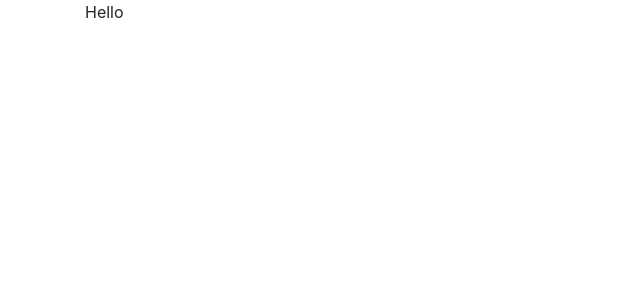
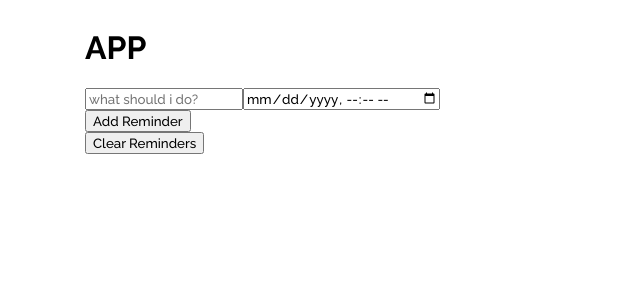
Before and after one commit to el8rbawy/Reminder-App, a React (Create React App) app: page / in a window 1280 px wide. Shown: the top 300 px of the page, without its empty margins (0-640 px from the left). Built offline with nearby package versions, Linux system fonts and the light colour scheme.

Commit message:
Write jsx In AppJS and install formik & styled-components

```diff
--- a/package.json
+++ b/package.json
@@ -1,14 +1,16 @@
 {
-  "name": "weather",
+  "name": "reminder-app",
   "version": "0.1.0",
   "private": true,
   "dependencies": {
     "bootstrap": "^4.3.1",
+    "formik": "^1.5.8",
     "react": "^16.9.0",
     "react-dom": "^16.9.0",
     "react-redux": "^7.1.1",
     "react-scripts": "3.0.1",
-    "redux": "^4.0.4"
+    "redux": "^4.0.4",
+    "styled-components": "^4.4.0"
   },
   "scripts": {
     "start": "react-scripts start",
--- a/src/App.js
+++ b/src/App.js
@@ -1,10 +1,19 @@
 import React, { Component } from 'react';
+import Inputs from './components/inputs'
 
 class App extends Component {
    render() {
       return (
-         <div className="container">
-            Hello
+         <div>
+            <div className="container">
+               <div className="row">
+                  <div className="col-6">
+                     <h1>APP</h1>
+                     <Inputs />
+                     <button>Clear Reminders</button>
+                  </div>
+               </div>
+            </div>
          </div>
       )
    }
--- /dev/null
+++ b/src/components/inputs/index.js
@@ -0,0 +1,20 @@
+import React from 'react';
+import { Formik, Form, Field } from 'formik';
+
+const Inputs = () => {
+   return (
+      <Formik
+         initialValues={{ name: '', data: '' }}
+         onSubmit={values => console.log(values)}
+         render={props => (
+            <Form onSubmit={ props.handleSubmit }>
+               <Field name="name" type="text" placeholder="what should i do?" />
+               <Field name="data" type="datetime-local" placeholder="Date" />
+               <button type="submit">Add Reminder</button>
+            </Form>
+         )}
+      />
+   )
+}
+
+export default Inputs;
--- a/src/index.js
+++ b/src/index.js
@@ -4,7 +4,8 @@ import { createStore } from 'redux';
 import { Provider } from 'react-redux';
 import reducer from './reducers';
 import App from './App';
-import 'bootstrap/dist/css/bootstrap.css';
+import 'bootstrap/dist/css/bootstrap-grid.css';
+import './index.scss'
 
 const store = createStore(
    reducer,
--- /dev/null
+++ b/src/index.scss
@@ -0,0 +1,7 @@
+* {
+   font-family: 'Raleway', sans-serif;
+}
+
+button {
+   display: block;
+}
```
Also changed, not shown: 1 other file (tests, documents, lock files or other folders).
